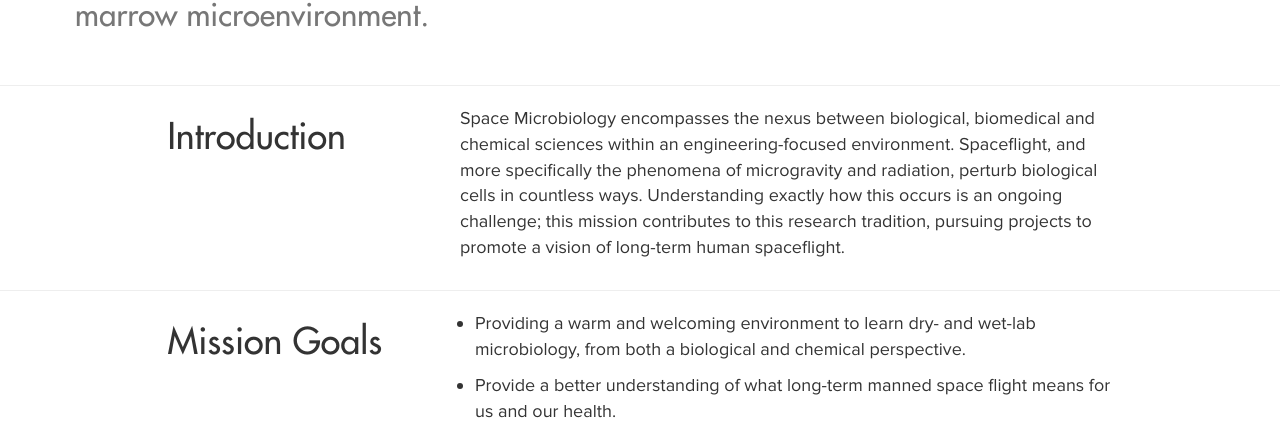
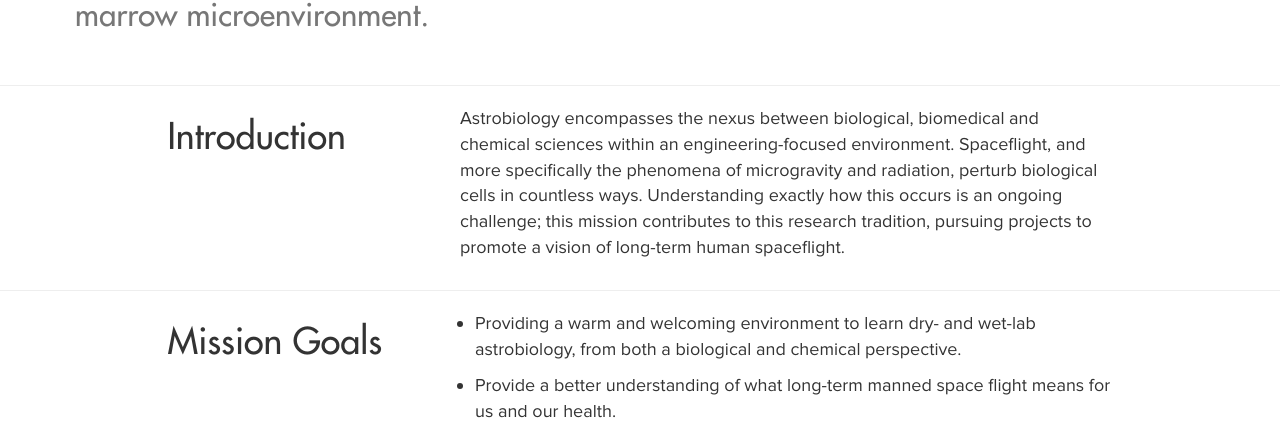
Before and after one commit to columbiaspace/columbiaspace.org, a Jekyll site: the page built from missions/space-microbiology.html, in a window 1280 px wide and 900 px high, scrolled down 993 px. Shown: the part 153-601 px from the top of the window. Built offline with Jekyll 4.4.1, drawn with Linux system fonts in a browser that asks for light colours; nearby versions of some CDN libraries; comment, search, counter and statistics services are not loaded; some of the changed text lies outside the part shown.

Commit message:
change space microbiology to astrobiology

```diff
--- a/_posts/2024-5-17-microbio-parabolic-flight.markdown
+++ b/_posts/2024-5-17-microbio-parabolic-flight.markdown
@@ -5,7 +5,7 @@ date:   2024-05-16
 categories: microbio
 ---
 
-The Space Microbiology mission spent the academic year learning about spaceflight and its effects on biological systems–namely, spaceflight-induced anemia and decreased bone density due to long-term exposure to microgravity.
+The Astrobiology mission spent the academic year learning about spaceflight and its effects on biological systems–namely, spaceflight-induced anemia and decreased bone density due to long-term exposure to microgravity.
 
 <p align="center">
 	<img src="/assets/media/img/microbio/2024-05-17-2.jpg">
--- a/members/members-2024.html
+++ b/members/members-2024.html
@@ -28,10 +28,10 @@ members:
     title: "Treasurer"
     image: "/assets/media/img/profiles2024/MoisesM.jpg"
   - name: "Chloe Jones"
-    title: "Secretary, Space Microbiology Lead"
+    title: "Secretary, Astrobiology Lead"
     image: "/assets/media/img/profiles2024/ChloeJ.jpg"
   - name: "Nosakhare Iyoha"
-    title: "Operations Director, Space Microbiology Lead"
+    title: "Operations Director, Astrobiology Lead"
     image: "/assets/media/img/profiles2024/NosakhareI.jpeg"
   - name: "Sarine Mardirosian"
     title: "Outreach Director"
--- a/missions/space-microbiology.html
+++ b/missions/space-microbiology.html
@@ -1,16 +1,16 @@
 ---
-title: CSI Space Microbiology
+title: CSI Astrobiology
 layout: mission
 group: mission
-jumbotitle: "Space Microbiology"
+jumbotitle: "Astrobiology"
 jumboimage: "/assets/media/img/microbio/2023-05-23-1.jpg"
 imagecredit: ""
-missionpatch: "/assets/media/img/mission-patches/SpaceMicrobiology.png"
+missionpatch: "/assets/media/img/mission-patches/SpaceAstrobiology.png"
 
 abstracttitle: "Elucidating the Effects of Microgravity on Biological and Chemical Systems"
 abstracttext: "We are currently studying spaceflight-driven anemia in the context of the bone marrow microenvironment."
 
-introtext: "Space Microbiology encompasses the nexus between biological,
+introtext: "Astrobiology encompasses the nexus between biological,
 biomedical and chemical sciences within an engineering-focused environment.
 Spaceflight, and more specifically the phenomena of microgravity and radiation,
 perturb biological cells in countless ways. Understanding exactly how this
@@ -19,7 +19,7 @@ tradition, pursuing projects to promote a vision of long-term human spaceflight.
 
 goals: true
 goalstext: "Providing a warm and welcoming environment to learn dry- and
-wet-lab microbiology, from both a biological and chemical perspective.;
+wet-lab astrobiology, from both a biological and chemical perspective.;
 Provide a better understanding of what long-term manned space flight means for us and our health."
 
 skills: true
```
Also changed, not shown: assets/media/img/mission-patches/Astrobiology.png (renamed from assets/media/img/mission-patches/SpaceMicrobiology.png).
